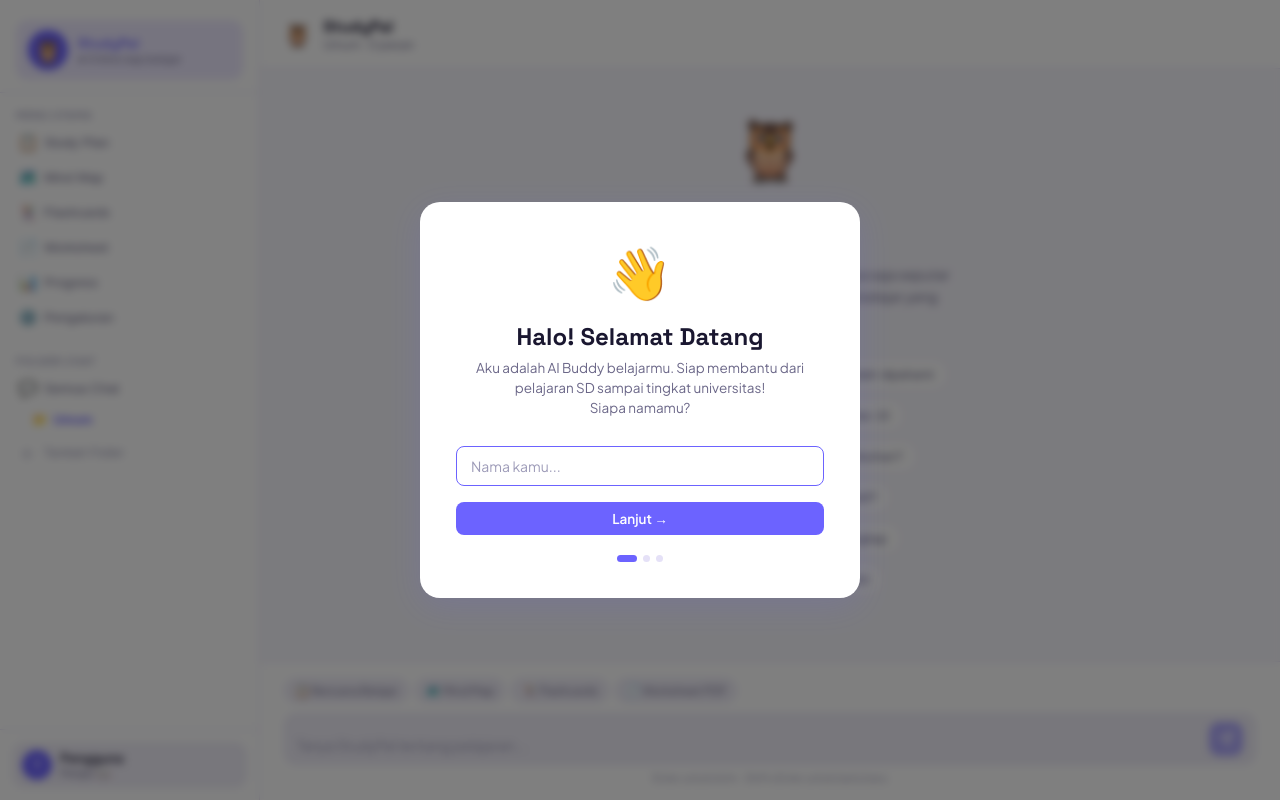
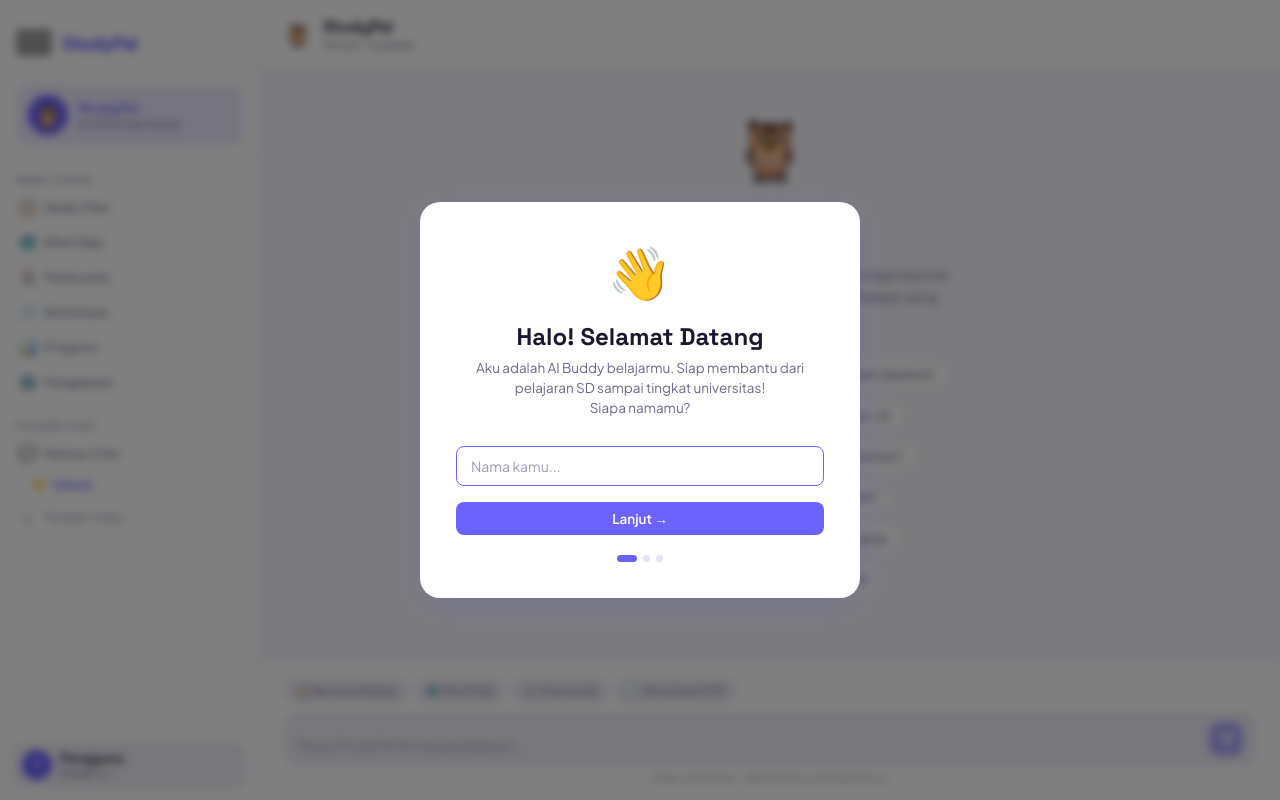
Before and after one commit to buzzthebee/studypalv2, a Next.js app: page / in a window 1280 px wide. Built offline with nearby package versions, Linux system fonts and the light colour scheme; grey boxes are pictures that could not be loaded.

Commit message:
Update Sidebar.tsx

```diff
--- a/components/Sidebar.tsx
+++ b/components/Sidebar.tsx
@@ -54,6 +54,19 @@ export default function Sidebar({ state, setState, activeView, setActiveView, ac
   return (
     <aside className="sidebar">
       <div className="sidebar-header">
+        {/* Logo */}
+        <div style={{ display: "flex", alignItems: "center", gap: 10, padding: "4px 0 12px 0", borderBottom: "1px solid var(--border)", marginBottom: 12 }}>
+          <img
+            src="https://drive.google.com/uc?export=view&id=1ounr5HUo-3GLZFjumUz4sTRrzGYBGLLh"
+            alt="StudyPal Logo"
+            style={{ width: 36, height: 36, borderRadius: 10, objectFit: "contain" }}
+            onError={e => { (e.target as HTMLImageElement).style.display = "none"; }}
+          />
+          <span style={{ fontWeight: 800, fontSize: 18, letterSpacing: "-0.5px", color: "var(--accent)" }}>
+            StudyPal
+          </span>
+        </div>
+
         <div className="ai-profile" onClick={() => setActiveView("settings")}>
           <div className="ai-avatar">{state.ai.avatar}</div>
           <div>
```
